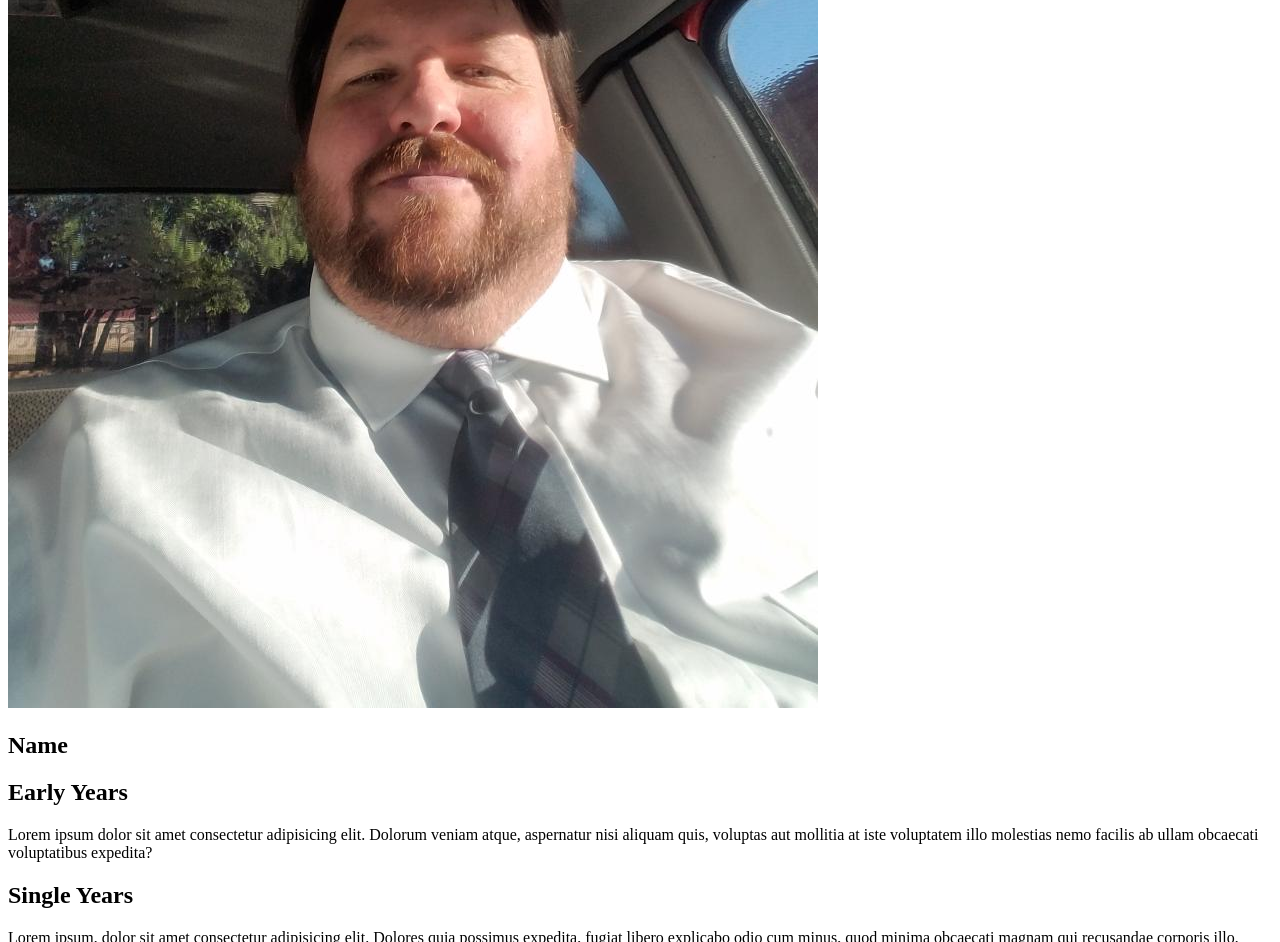
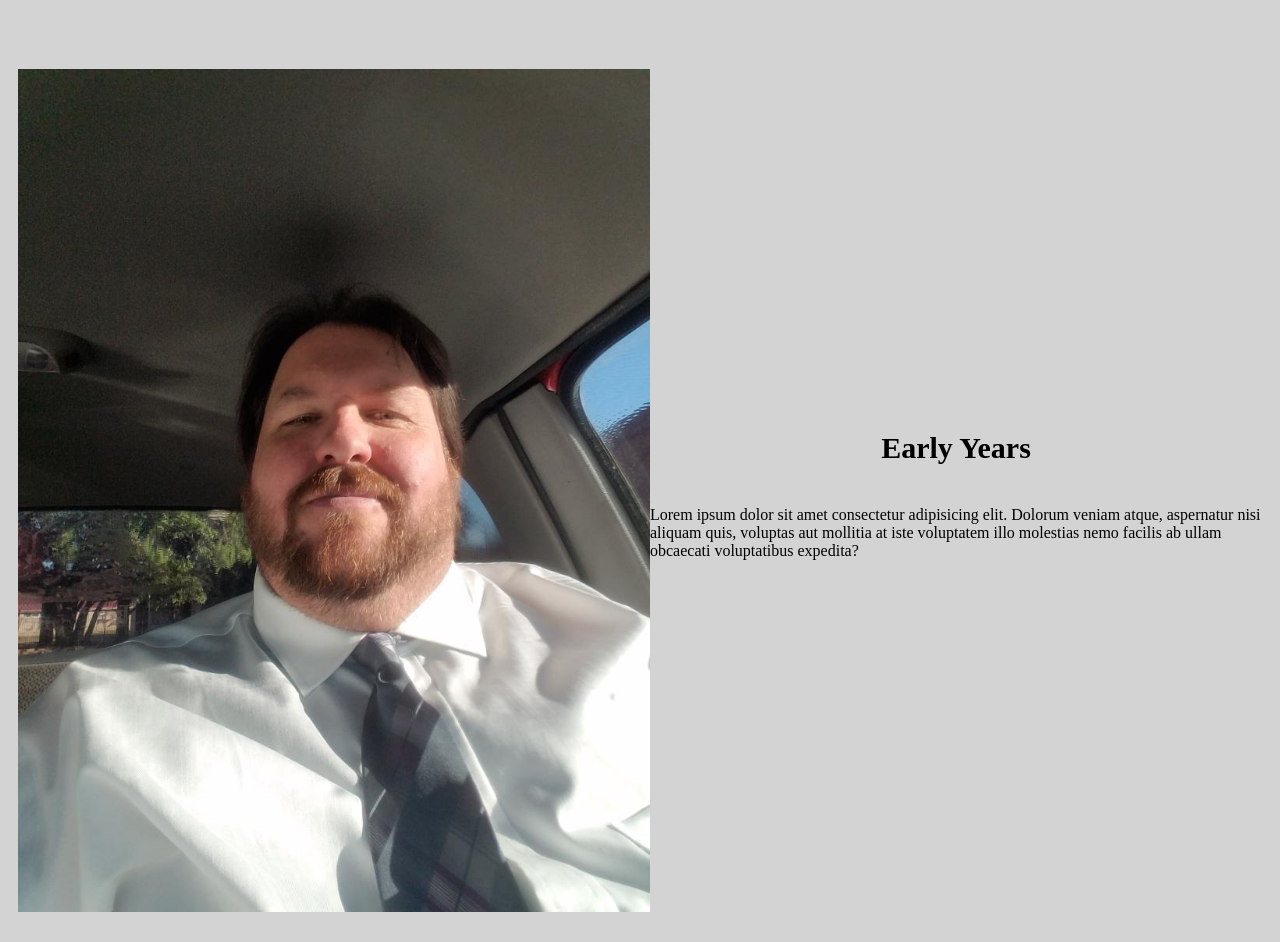
Before and after one commit to capatterson1970/ACA_web101_Clayton_Patterson, a plain HTML site: page MyPortfolio/aboutPage.html in a window 1280 px wide. Shown: the part 380-1322 px from the top of the page. Drawn offline with Linux system fonts and the light colour scheme.

Commit message:
Latest push of About Page

```diff
--- a/MyPortfolio/about-style.css
+++ b/MyPortfolio/about-style.css
@@ -0,0 +1,100 @@
+body {background-color: lightgrey;}
+
+h1 {font-size: 60px;}
+h2 {font-size: 30px;}
+
+.nav {
+    grid-area: nav;
+    display: flex;
+    justify-content: center;
+    align-items: center;
+    margin: 10px;
+}
+
+.pic {
+    max-width: 100%;
+    height: auto;
+    padding: 10px;
+    grid-area: pic;
+    display: flex;
+    justify-content: center;
+    align-items: center;
+}
+
+.name {
+    grid-area: name;
+    display: flex;
+    flex-direction: column;
+    justify-content: center;
+    align-items: center;
+    padding: 10px;
+}
+
+.early {
+    grid-area: early;
+    display: flex;
+    flex-direction: column;
+    justify-content: center;
+    align-items: center;
+    padding: 10px;
+}
+
+.single {
+    grid-area: single;
+    display: flex;
+    flex-direction: column;
+    justify-content: center;
+    align-items: center;
+    padding: 10px;
+}
+.married {
+    grid-area: married;
+    display: flex;
+    flex-direction: column;
+    justify-content: center;
+    align-items: center;
+    padding: 10px;
+}
+
+@media (min-width: 320px) {
+    .container {
+        display: grid;
+        grid-template-columns: 1fr;
+        grid-template-rows:  .25fr .25fr .5fr .5fr .5fr;
+        grid-template-areas:
+            ".. nav .."
+            ".. name .."
+            ".. pic .."
+            ".. early .."
+            ".. single .."
+            ".. married ..";
+    }
+}
+
+@media (min-width: 768px) {
+    .container {
+        display: grid;
+        grid-template-columns: 1fr 1fr;
+        grid-template-rows: .25fr .25fr .5fr .5fr .5fr;
+        grid-template-areas:
+            "nav nav"
+            "name name"
+            "pic early"
+            "single single"
+            "married married";
+    }
+}
+
+@media (min-width: 992px) {
+    .container {
+        display: grid;
+        grid-template-columns: 1fr 1fr;
+        grid-template-rows:  .25fr .25fr .5fr .5fr .5fr;
+        grid-template-areas:
+            "nav nav"
+            "name name"
+            "pic early"
+            "single single"
+            "married married";
+    }
+}
--- a/MyPortfolio/aboutPage.html
+++ b/MyPortfolio/aboutPage.html
@@ -3,24 +3,24 @@
 <head>
     <meta charset="UTF-8">
     <meta name="viewport" content="width=device-width, initial-scale=1.0">
-    <link type="stylesheet" src="./about-style.css">
+    <link rel="stylesheet" href="./about-style.css">
     <title>About Me</title>
 </head>
-<body>
-    <nav id="nav"></nav>
-    <img id="pic" src="myProfilePic.jpg" alt="My Portfolio Picture" />
-    <section id="name">
+<body class="container">
+   <nav class="nav"><h1>NAV</h1></nav>
+    <img class="pic" src="myProfilePic.jpg" alt="My Portfolio Picture" />
+    <section class="name">
         <h1>Name</h1>
     </section>
-    <section id="early">
+    <section class="early">
         <h2>Early Years</h2>
         <p>Lorem ipsum dolor sit amet consectetur adipisicing elit. Dolorum veniam atque, aspernatur nisi aliquam quis, voluptas aut mollitia at iste voluptatem illo molestias nemo facilis ab ullam obcaecati voluptatibus expedita?</p>
     </section>
-    <section id="single">
+    <section class="single">
         <h2>Single Years</h2>
         <p>Lorem ipsum, dolor sit amet consectetur adipisicing elit. Dolores quia possimus expedita, fugiat libero explicabo odio cum minus, quod minima obcaecati magnam qui recusandae corporis illo, similique ullam corrupti voluptas.</p>
     </section>
-    <section id="married">
+    <section class="married">
         <h2>Married Years</h2>
         <p>Lorem ipsum dolor sit amet consectetur adipisicing elit. Nostrum voluptatibus consectetur tenetur ea explicabo natus hic recusandae nisi distinctio dolorem reprehenderit provident illo quia beatae incidunt, atque quae iure? Saepe?</p>
     </section>
```
